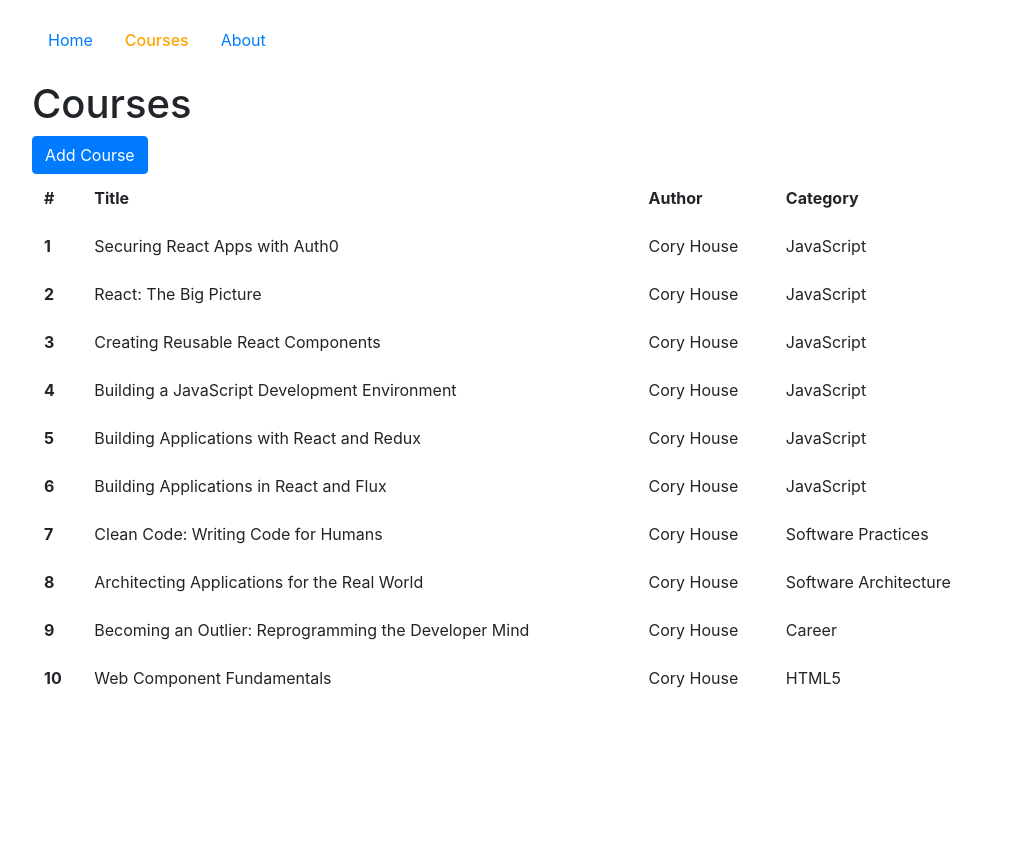
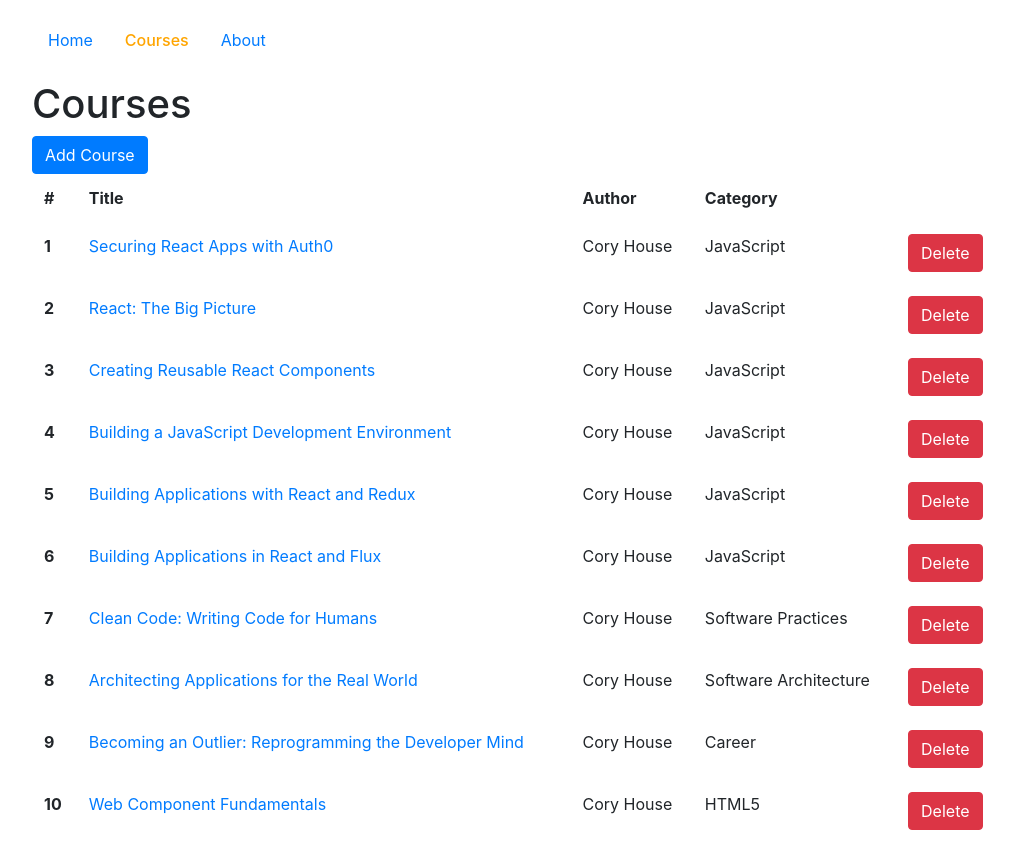
Before and after one commit to chirathr/course-viewer, a React (Create React App) app: page /courses in a window 1280 px wide. Shown: the whole page, without its empty margins (123-1137 px from the left). Before the commit the page ends 800 px from the top, so only its background shows below. Built offline with nearby package versions, Linux system fonts and the light colour scheme; data requests are answered from the project's data file.

Commit message:
Delete course

```diff
--- a/src/actions/actionsCreators.js
+++ b/src/actions/actionsCreators.js
@@ -9,6 +9,24 @@ export function addCourse(title, authorId, category) {
         category
     };
 }
+
+export function updateCourse(id, title, authorId, category) {
+    return {
+        type: 'UPDATE_COURSE',
+        id,
+        title,
+        authorId,
+        category
+    };
+}
+
+export function deleteCourse(id) {
+    return {
+        type: 'DELETE_COURSE',
+        id
+    };
+}
+
 
 function loadAllCourse(courseList) {
     return {
--- a/src/components/Course/AddCourse.js
+++ b/src/components/Course/AddCourse.js
@@ -20,10 +20,29 @@ class AddCourse extends Component {
     this.handlCategoryChange = this.handlCategoryChange.bind(this);
   }
 
+  componentDidMount() {
+    if (this.props.match.params.slug && this.props.courses.length) {
+      const courseId = this.props.courses.findIndex(course => course.slug === this.props.match.params.slug);
+      const course = this.props.courses[courseId];
+      this.setState({
+        title: course.title,
+        authorId: course.authorId,
+        category: course.category
+      });
+    }
+  }
+
   handleSubmit(e) {
     e.preventDefault();
-    this.props.addCourse(this.state.title, this.state.authorId, this.state.category);
-    this.setState({ value: "", toCourses: true});
+    if (this.props.match.params.slug) {
+      const courseId = this.props.courses.findIndex(course => course.slug === this.props.match.params.slug);
+      const course = this.props.courses[courseId];
+      this.props.updateCourse(course.id, this.state.title, this.state.authorId, this.state.category)
+    }
+    else {
+      this.props.addCourse(this.state.title, this.state.authorId, this.state.category);
+    }
+    this.setState({ toCourses: true});
   }
 
   handleTitleChange(e) {
@@ -48,9 +67,10 @@ class AddCourse extends Component {
     const authorList = this.props.authors.map((author) => (
       <option value={author.id} key={author.id}>{author.name}</option>
     ));
+    const heading = this.props.match.params.slug ? 'Edit Course' : 'Add Course';
     return (
       <div className="pt-3">
-        <h4>Add Course</h4>
+        <h4>{heading}</h4>
         <form onSubmit={this.handleSubmit}>
           <div className="form-group">
             <label>Title</label>
@@ -64,7 +84,7 @@ class AddCourse extends Component {
           </div>
           <div className="form-group">
             <label>Author</label>
-            <select className="form-control" id="author" onChange={this.handleAuthorChange} selected={this.state.authorId}>
+            <select className="form-control" id="author" onChange={this.handleAuthorChange} value={this.state.authorId}>
               <option value="-1">Select</option>
               { authorList }
             </select>
--- a/src/components/Course/Course.js
+++ b/src/components/Course/Course.js
@@ -15,7 +15,7 @@ class Course extends Component {
         <Link to="/course">
           <button className="btn btn-primary">Add Course</button>
         </Link>
-        <CourseList courses={this.props.courses} authors={this.props.authors}/>
+        <CourseList {...this.props}/>
       </div>
     );
   }
--- a/src/components/Course/CourseList.js
+++ b/src/components/Course/CourseList.js
@@ -1,15 +1,22 @@
 import React from "react";
+import { Link } from 'react-router-dom';
 
-let CourseList = props => {
-  let courses_list = props.courses.map((course, i) => {
-    let id = props.authors.findIndex(author => author.id === course.authorId);
-    let authorName = id !== -1 ? props.authors[id].name : course.authorId;
+class CourseList extends React.Component {
+
+  deleteCourse(id) {
+    this.props.deleteCourse(id);
+  }
+  render() {
+    let courses_list = this.props.courses.map((course, i) => {
+      let id = this.props.authors.findIndex(author => author.id === course.authorId);
+      let authorName = id !== -1 ? this.props.authors[id].name : course.authorId;
       return (
         <tr key={i}>
               <th scope="row">{ course.id }</th>
-            <td>{ course.title }</td>
+              <td><Link to={`/course/${course.slug ? course.slug : ''}`}>{ course.title }</Link></td>
               <td>{ authorName }</td>
               <td>{ course.category }</td>
+              <td><button className="btn btn-danger" onClick={this.deleteCourse.bind(this, course.id)}>Delete</button></td>
         </tr>
       );
     });
@@ -21,6 +28,7 @@ let CourseList = props => {
             <th scope="col">Title</th>
             <th scope="col">Author</th>
             <th scope="col">Category</th>
+            <th scope="col"></th>
           </tr>
         </thead>
         <tbody>
@@ -28,6 +36,7 @@ let CourseList = props => {
         </tbody>
       </table>
     );
+  }
 };
 
 export default CourseList;
--- a/src/components/Main.js
+++ b/src/components/Main.js
@@ -24,8 +24,8 @@ class Main extends React.Component {
         <NavBar />
         <Switch>
           <Route exact path="/" component={Home} />
-          <Route path="/course" component={AddCourse} />
           <Route path="/courses" component={Course} />
+          <Route path="/course/:slug?" component={AddCourse} />
           <Route path="/about" component={About} />
           <Route component={NoMatch} />
         </Switch>
--- a/src/reducers/courses.js
+++ b/src/reducers/courses.js
@@ -1,4 +1,5 @@
 export default function courses(state=[], action) {
+    let index;
     switch(action.type) {
         case 'LOAD_ALL_COURSES':
             if (action.courseList === undefined)
@@ -15,6 +16,24 @@ export default function courses(state=[], action) {
                 ];
             }
             return state;
+        case 'UPDATE_COURSE':
+            index = state.findIndex(course => action.id === course.id);
+            if (index === -1)
+                return state;
+            state = state.slice();
+            state[index].title = action.title;
+            state[index].authorId = action.authorId;
+            state[index].category = action.category;
+            return state;
+        case 'DELETE_COURSE':
+            index = state.findIndex(course => action.id === course.id);
+            console.log(action, state);
+            if (index === -1)
+                return state;
+            return [
+                ...state.slice(0, index),
+                ...state.slice(index+1)
+            ];
         default:
             return state;
     }
```
Lines whose indentation alone changed are shown as unchanged.
